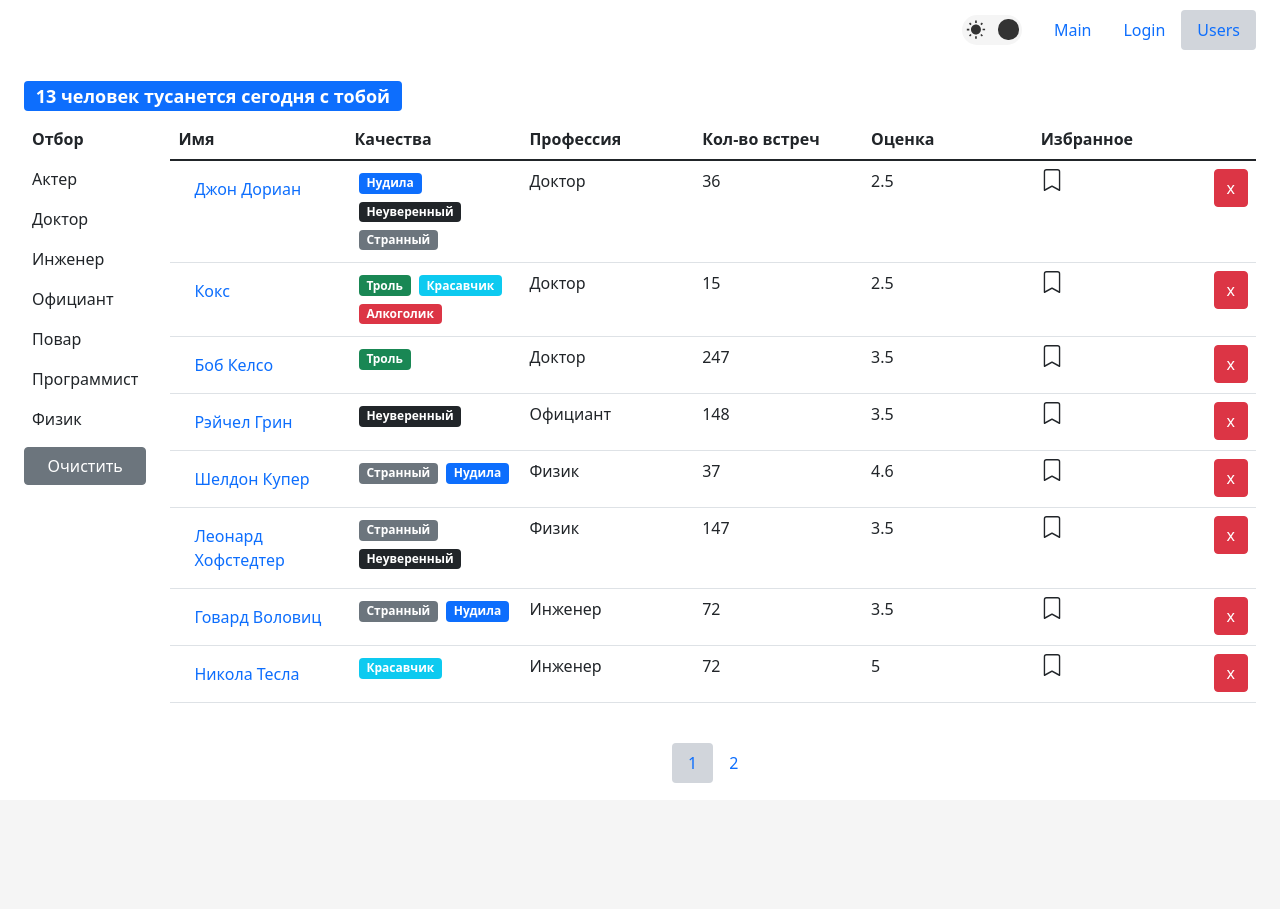
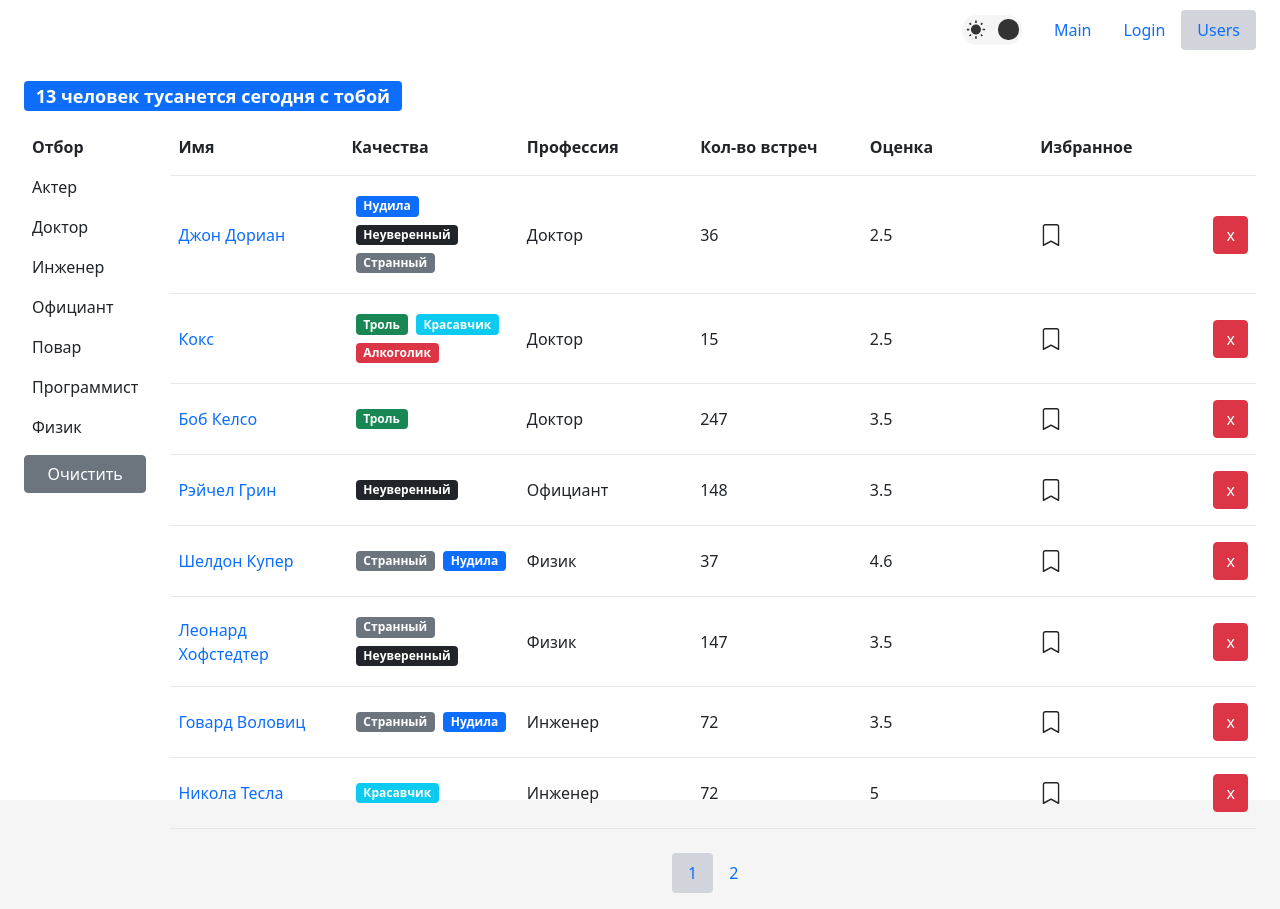
Before and after one commit to egolegegit/2_Frontend_lesson_2_1, a React (Create React App) app: page /users in a window 1280 px wide. Before the commit the page ends 800 px from the top, so only its background shows below. Built offline with nearby package versions, Linux system fonts and the light colour scheme; what @tailwindcss/typography would draw is missing.

Commit message:
fix styles for dak theme

```diff
--- a/src/app/components/table.jsx
+++ b/src/app/components/table.jsx
@@ -5,7 +5,7 @@ import TableBody from './tableBody'
 
 const Table = ({ onSort, selectedSort, columns, data, children }) => {
   return (
-    <table className="table table-hover">
+    <table className="tableTW">
       {children || (
         <>
           <TableHeader {...{ onSort, selectedSort, columns }} />
--- a/src/app/components/tableBody.jsx
+++ b/src/app/components/tableBody.jsx
@@ -17,7 +17,10 @@ const TableBody = ({ data, columns }) => {
   return (
     <tbody>
       {data.map((item) => (
-        <tr key={item._id} className="dark:text-white dark:border-green-300 dark:hover:bg-gray-600 dark:hover:text-white" >
+        <tr
+          key={item._id}
+          className="dark:text-white dark:border-green-300 dark:hover:bg-gray-600 dark:hover:text-white hover-link"
+        >
           {Object.keys(columns).map((column) => (
             <td className={columns[column].classname} key={column}>
               {renderContent(item, column)}
--- a/src/app/components/usersList.jsx
+++ b/src/app/components/usersList.jsx
@@ -94,7 +94,7 @@ const UsersList = () => {
         <div className="p-4 d-flex flex-column users-page-container">
           <SearchStatus count={userCount} />
           <div className="flex-row d-flex">
-            <div className="d-flex flex-column me-4">
+            <div className="mt-2 d-flex flex-column me-4">
               <span className="px-2 py-2 border-0 fw-bold dark:text-green-200">
                 Отбор
               </span>
--- a/src/app/components/usersTable.jsx
+++ b/src/app/components/usersTable.jsx
@@ -19,7 +19,10 @@ const UserTable = ({
       path: 'name',
       name: 'Имя',
       component: (user) => (
-        <Link to={`/users/${user._id}`} className="nav-item nav-link">
+        <Link
+          to={`/users/${user._id}`}
+          className="no-underline dark:hover:underline dark:text-green-300 dark:hover:text-green-300"
+        >
           {user.name}
         </Link>
       ),
--- a/src/index.scss
+++ b/src/index.scss
@@ -4,7 +4,7 @@
 
 @layer components {
   .hover-link {
-    @apply rounded hover:bg-gray-300 dark:hover:text-white dark:hover:bg-gray-600;
+    @apply rounded hover:bg-gray-200 dark:hover:text-white dark:hover:bg-gray-600;
   }
 }
 
@@ -32,3 +32,10 @@ code {
 .users-page-container {
   height: calc(100vh - theme('spacing.14'));
 }
+
+.tableTW > :not(caption) > * > * {
+  padding: 1rem 0.5rem;
+  background-color: transparent;
+  border-bottom-width: 1px;
+  box-shadow: inset 0 0 0 9999px transparent;
+}
--- a/tailwind.config.js
+++ b/tailwind.config.js
@@ -7,7 +7,9 @@ module.exports = {
     extend: {},
   },
   variants: {
-    extend: {},
+    extend: {
+      underline: ['dark'],
+    },
   },
   plugins: [require('@tailwindcss/typography'), plugin],
 }
```
